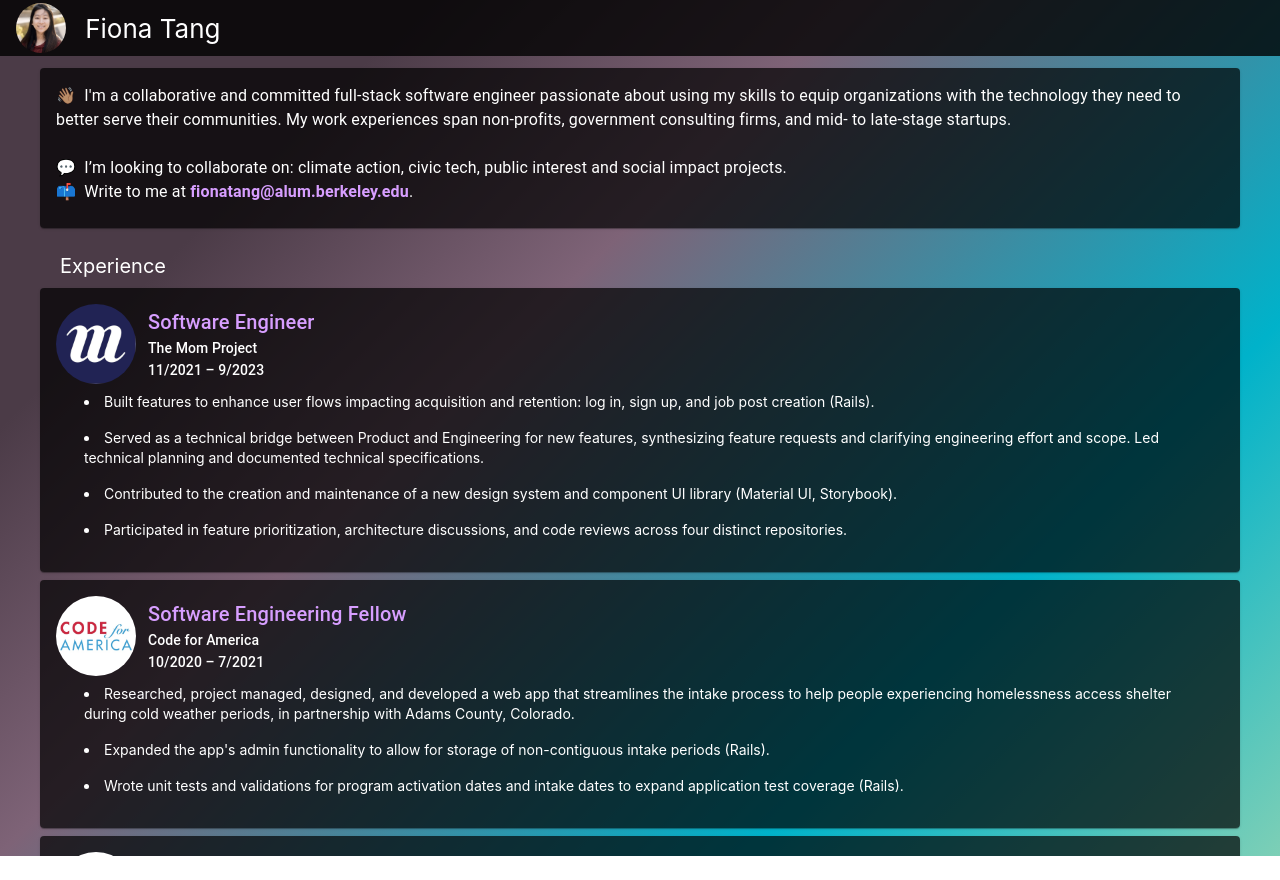
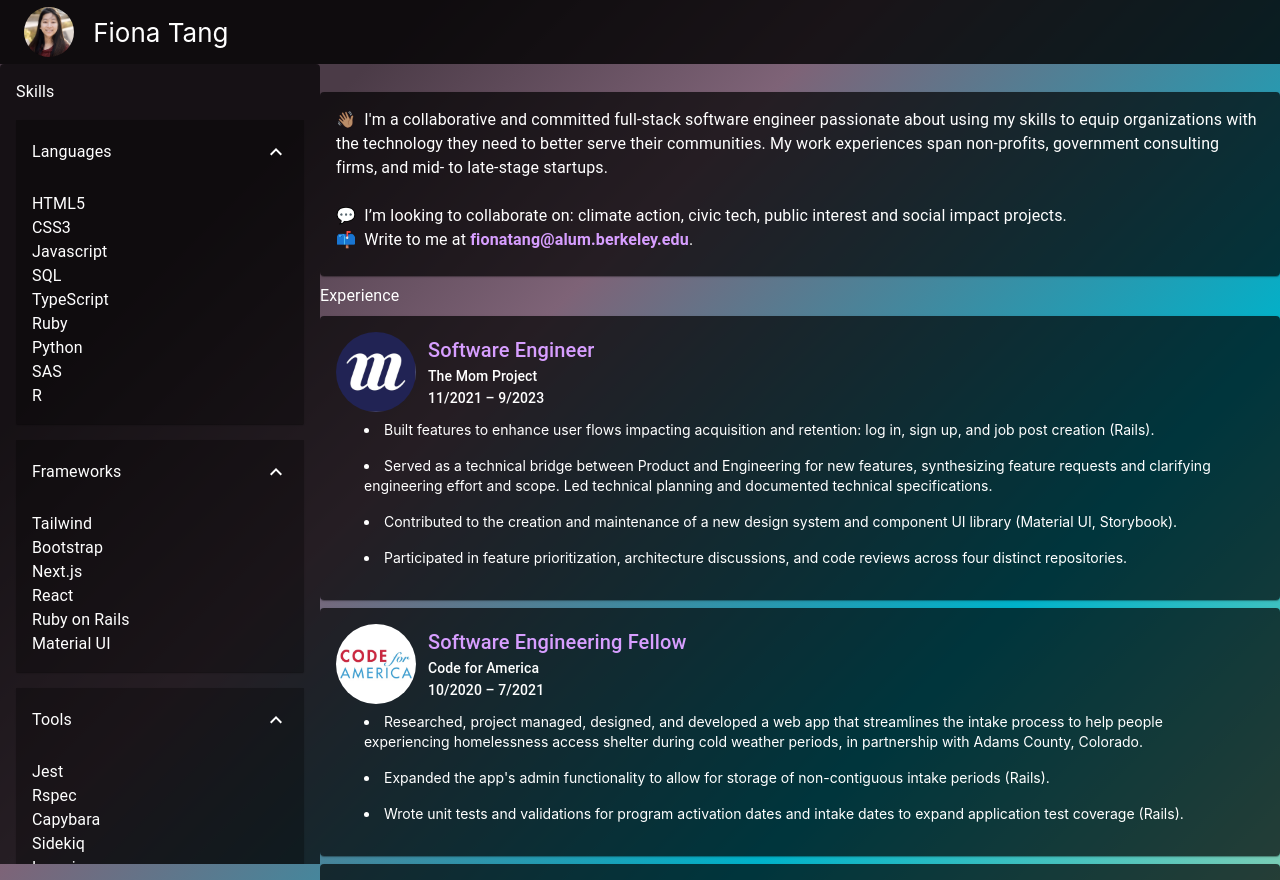
Before and after one commit to fionatagious/fiona.works, a Next.js app: page /resume in a window 1280 px wide. Before the commit the page ends 856 px from the top, so only its background shows below. Built offline with nearby package versions, Linux system fonts and the light colour scheme.

Commit message:
responsiveness

```diff
--- a/components/accordion.js
+++ b/components/accordion.js
@@ -75,12 +75,11 @@ export default function SkillsAccordion() {
         container
         sx={{
           display: "flex",
-          justifyContent: "space-between",
-          color: "white",
+          justifyContent: "space-between"
         }}
       >
         {/* <Grid item> */}
-        <Typography class="text-xl ml-5">Skills</Typography>
+        <Typography className="hidden sm:inline sm:text-xl sm:ml-3">Skills</Typography>
         {/* </Grid> */}
         {/* <Grid item>{doubleArrowUpIcon ? (<KeyboardDoubleArrowUp onClick={handleClick} sx={{ color: 'white', marginTop: '1.2rem', cursor: 'pointer' }} />) : (<KeyboardDoubleArrowDown onClick={handleClick} sx={{ color: 'white', marginTop: '1.2rem', cursor: 'pointer' }} />)}</Grid> */}
         {/* <Grid item><button onClick={handleClick}>Expand/Collapse</button></Grid> */}
--- a/pages/resume/index.js
+++ b/pages/resume/index.js
@@ -16,12 +16,12 @@ import ACLUCard from "./aclu";
 import Skills from "./skills";
 // Education section
 import Education from "./education";
-// Media Carousel
-// import MediaCarousel from 'components/carousel'
 // Top-level header
 import Toolbar from "@mui/material/Toolbar";
 import Image from "next/image";
 import utils from "/styles/utils.module.css";
+// Media Carousel
+// import MediaCarousel from 'components/carousel'
 
 export default function Resume() {
   return (
@@ -29,10 +29,11 @@ export default function Resume() {
       theme={createTheme({
         breakpoints: {
           values: {
-            laptop: 1024,
-            tablet: 640,
-            mobile: 0,
-            desktop: 1280,
+            xs: 0,
+            sm: 600,
+            md: 960,
+            lg: 1280,
+            xl: 1920,
           },
         },
       })}
@@ -65,28 +66,23 @@ export default function Resume() {
           />
           <h2 className={utils.fullNameText}>Fiona Tang</h2>
         </Toolbar>
-        <Grid container class="flex flex-column xs:flex-row">
-          <Grid
-            item
-            xs={2}
-            className="hidden xs:flex xs:max-h-screen xs:overflow-auto"
-          >
+        <Grid container sx={{ display: "flex", flexDirection: { xs: "column-reverse", sm: "row" }, flexWrap: "nowrap" }}>
+          <Grid item xs={12} sm={4} md={3} sx={{ height: "100vh", overflow: "auto" }}>
             <Skills />
           </Grid>
           <Grid
             item
-            mobile={12}
-            xs={10}
-            className="grid justify-center max-h-screen pb-2 overflow-auto"
+            xs={12}
+            sm={8}
+            md={9}
+            sx={{ marginTop: "16px", display: "grid", height: "100vh", overflowY: "auto", overflowX: "hidden", justifyContent: "center", paddingBottom: 2 }}
           >
             <Grid item xs={12}>
-              <Overview className="min-h-full mt-3" />
+              <Overview className="min-h-full" />
             </Grid>
             <Grid item xs={12}>
               <Typography
-                sx={{ width: "100%" }}
-                class="text-white text-xl pt-2 mt-2 ml-5"
-                // className={utils.sectionHeadingText}
+                className="text-xl text-white ml-3 lg:ml-2 xxl:ml-0"
               >
                 Experience
               </Typography>
@@ -99,13 +95,18 @@ export default function Resume() {
             </Grid>
             <Grid item xs={12}>
               <Typography
-                sx={{ width: "100%" }}
-                class="text-white text-xl pt-2 mt-2 ml-5"
-                // className={utils.sectionHeadingText}
+                className="text-xl text-white ml-3 lg:ml-2 xxl:ml-0"
               >
                 Education
               </Typography>
               <Education className="min-h-full" />
+            </Grid>
+            <Grid item xs={12}>
+              <Typography
+                className="inline sm:hidden text-xl text-white ml-3 lg:ml-2 xxl:ml-0"
+              >
+                Skills
+              </Typography>
             </Grid>
 
             {/* <Typography className="text-2xl">Media</Typography> */}
--- a/pages/resume/skills.js
+++ b/pages/resume/skills.js
@@ -7,8 +7,6 @@ export default function Skills() {
   return (
     <Card
       sx={{
-        minWidth: 275,
-        maxWidth: 1200,
         backgroundColor: "hsla(0, 100%, 0%, 0.7)",
         color: "white",
       }}
--- a/styles/utils.module.css
+++ b/styles/utils.module.css
@@ -52,10 +52,10 @@
 .sectionHeadingText {
   color: white;
   line-height: 1.4;
-  margin-left: 3px;
+  margin-left: 0.5rem;
   margin-top: 3px;
   padding-top: 2px;
-  font-size: 1.5rem;
+  /* font-size: 1.5rem; */
 }
 
 /* icons, avatars */
@@ -64,7 +64,11 @@
 }
 
 .borderLogo {
+  display: inline-block;
   border-radius: 50%;
+  justify-content: center;
+  @media screen (min-device-width: 1200px) {
+  }
 }
 
 /* heading sizes */
```
